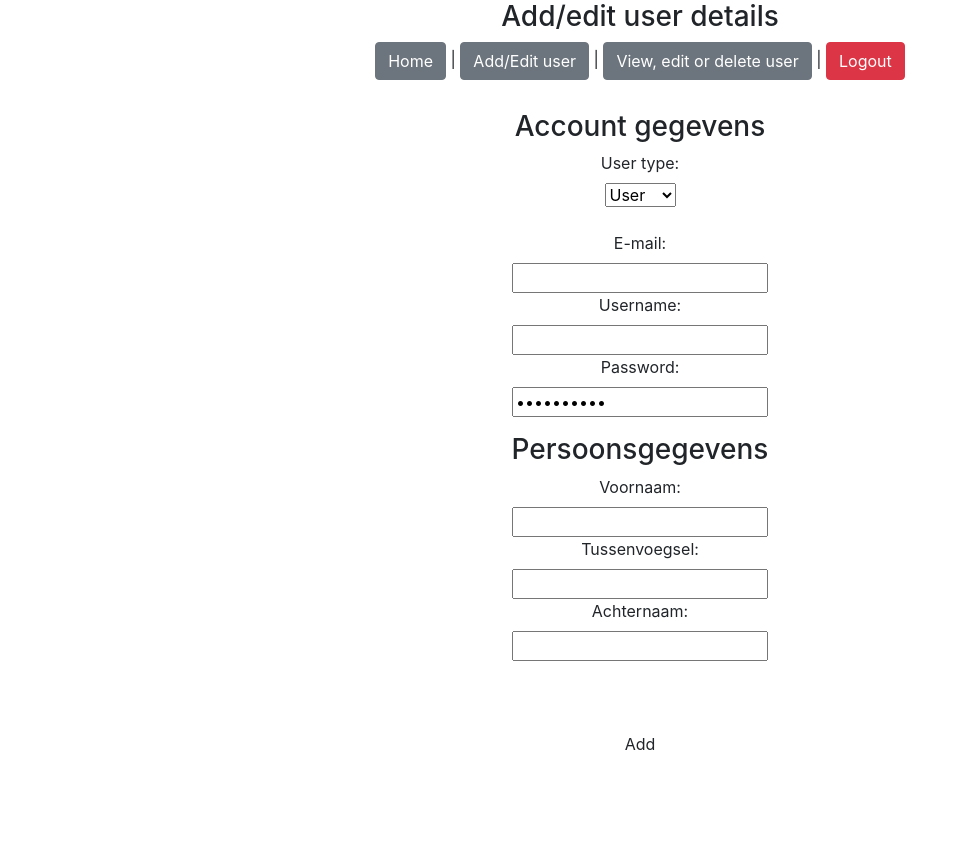
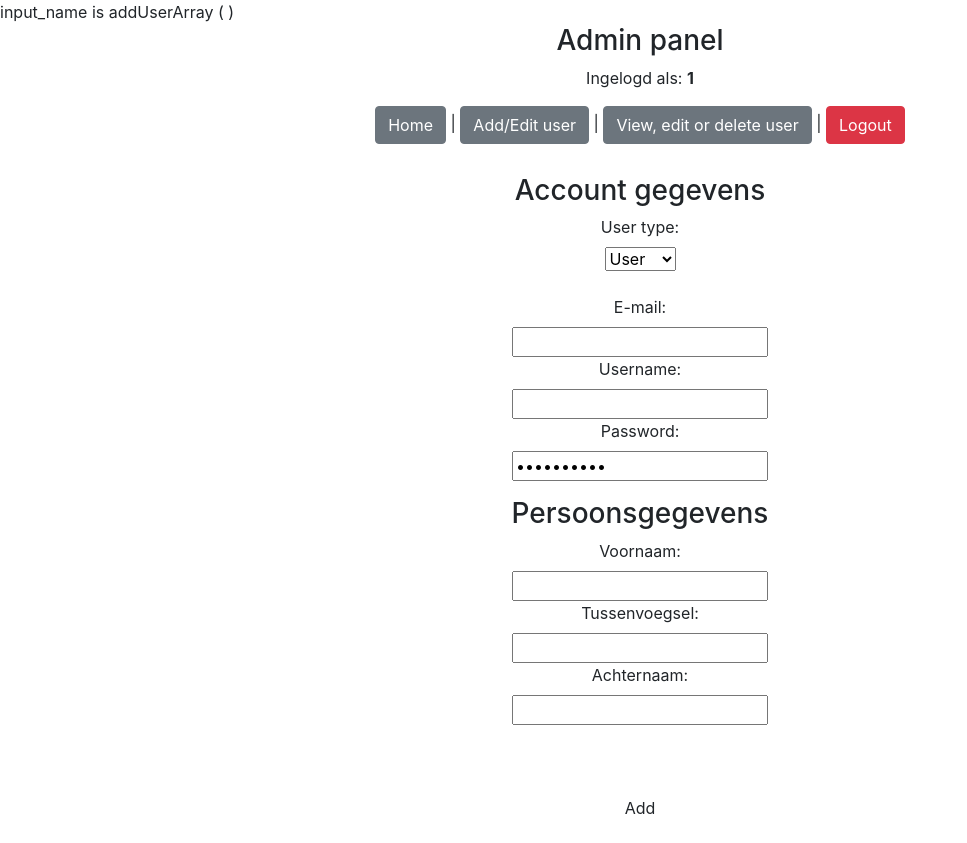
Before and after one commit to SwipMeister/project1, a PHP site: page /add_user.php in a window 1280 px wide. Shown: the whole page, without its empty margins (0-967 px from the left). Before the commit the page ends 750 px from the top, so only its background shows below. Run offline with PHP 8.4, Linux system fonts and the light colour scheme; a user stored in the database is signed in; data that the repository does not hold is empty.

Commit message:
refactor

```diff
--- a/add_user.php
+++ b/add_user.php
@@ -23,38 +23,44 @@
 
         // form is om een user toe te voegen, default staat op false, pas als er op edit geklikt wordt wordt dit deel uitgevoerd.
         $user_update_true = false;
+        $input_name = 'addUser';
         //$voornaam = $achternaam = $tussenvoegsel = $password = $msg = $msg_update = "";
 
         $method = count($_GET) > 0 ? $_GET : $_POST; // bij het laden hebben we een get array (met persoon_id/account_id). onclick hebben we een gevulde $_POST, waardoor post array gevuld is
         // print_r($method['account_id']);
 
         if (isset($method['account_id']) && isset($method['persoon_id'])) {
-            // print_r($_GET['persoon_id']);
+
+
             $user_update_true = true; // todo: cehck if needed
-
             // account
             // account_id meegeven met edit button (edit_user.php)
-            $account_id = $_GET['account_id'];
+            if ($method == $_GET) {
+            $account_id = $method['account_id'];
+            print_r($account_id);
             // returned een assoc array
             $account_details = $db->get_account_details($account_id);
             $username = $account_details['username'];
             $email = $account_details['email'];
             //persoon
             // persoon_id meegeven met edit button (edit_user.php)
-            $persoon_id = $_GET['persoon_id'];
+            $persoon_id = $method['persoon_id'];
             // returned een assoc array
             $persoon_details = $db->get_persoon_details($persoon_id);
             $voornaam = $persoon_details['voornaam'];
             $tussenvoegsel = $persoon_details['tussenvoegsel'];
             $achternaam = $persoon_details['achternaam'];
             // print_r($persoon_details);
+            }
+
+
 
         }
 
         // echo $user_update_true;
         // print_r($_SERVER['REQUEST_METHOD']);
 
-        $input_name = 'addUser';
+
         if($user_update_true){
         // if (array_key_exists('persoon_id', $_POST) && array_key_exists('account_id', $_POST) ) {
             $input_name = 'update';
@@ -63,8 +69,8 @@
         }
 
         // print_r($_POST);
-        // echo "input_name is $input_name";
-
+        echo "input_name is $input_name";
+        print_r($method);
     if ($_SERVER["REQUEST_METHOD"] == "POST" &&  count($_POST)>0) {
         echo 'check';
         // sleep(3);
@@ -91,12 +97,7 @@
             $achternaam = trim(strtolower($_POST['achternaam']));
 
             echo "input in if $input_name";
-            if ($input_name == 'addUser' ) {
-                echo 'hallo';
-                $msg = $db->signup($username, $voornaam, $tussenvoegsel, $achternaam, $email, $type, $password);
-                echo $msg;
-
-            }elseif($input_name == 'update'){
+          if($input_name == 'update'){
                 echo 'doei';
                 // deze twee arrays geven we mee aan alterUser function
                 $account = [
@@ -120,6 +121,10 @@
                 // header("refresh:6;url=edit_user.php");
                 // exit;
 
+            }else{
+                echo 'hallo';
+                $msg = $db->signup($username, $voornaam, $tussenvoegsel, $achternaam, $email, $type, $password);
+                echo $msg;
             }
 
         }
@@ -142,16 +147,14 @@
     <header>
 
     </header>
-<fieldset>
     <div align="center">
-        <h3>Add/edit user details</h3>
-        <!-- <p>Ingelogd als: <span style="font-weight:bold;"><?= $username ?></span></p> -->
+        <h3>Admin panel</h3>
+        <p>Ingelogd als: <span style="font-weight:bold;"><?= $_SESSION["username"] ?></span></p>
         <a class="btn btn-secondary" href="welcome_admin.php">Home</a> |
-        <a class="btn btn-secondary" href="add_user.php">Add/Edit user</a> |
+        <a class="btn btn-secondary" href="adduser_seperate.php">Add/Edit user</a> |
         <a class="btn btn-secondary" href="edit_user.php">View, edit or delete user</a> |
         <a class="btn btn-danger" href="logout.php">Logout</a>
     </div>
-</fieldset>
 
 <form align="center" action="add_user.php" method="post" style="margin-top:30px;">
             <input type="hidden" name="account_id" value="<?php echo isset($_GET['account_id']) ? $_GET['account_id'] : ''; ?>">
--- a/db.php
+++ b/db.php
@@ -179,7 +179,8 @@ class Database {
 
                 // commit database change
                 $this->db->commit();
-                header('location: edit_user.php');
+                echo
+                header("refresh:3;url=edit_user.php");
                 return 'User data succesfully updated';
             }catch(Exception $e){
                 $this->db->rollback();
--- a/edit_user.php
+++ b/edit_user.php
@@ -62,7 +62,7 @@
         <h3>Admin panel</h3>
         <p>Ingelogd als: <span style="font-weight:bold;"><?= $_SESSION["username"] ?></span></p>
         <a class="btn btn-secondary" href="welcome_admin.php">Home</a> |
-        <a class="btn btn-secondary" href="add_user.php">Add/Edit user</a> |
+        <a class="btn btn-secondary" href="adduser_seperate.php">Add/Edit user</a> |
         <a class="btn btn-secondary" href="edit_user.php">View, edit or delete user</a> |
         <a class="btn btn-danger" href="logout.php">Logout</a>
     </div>
```
